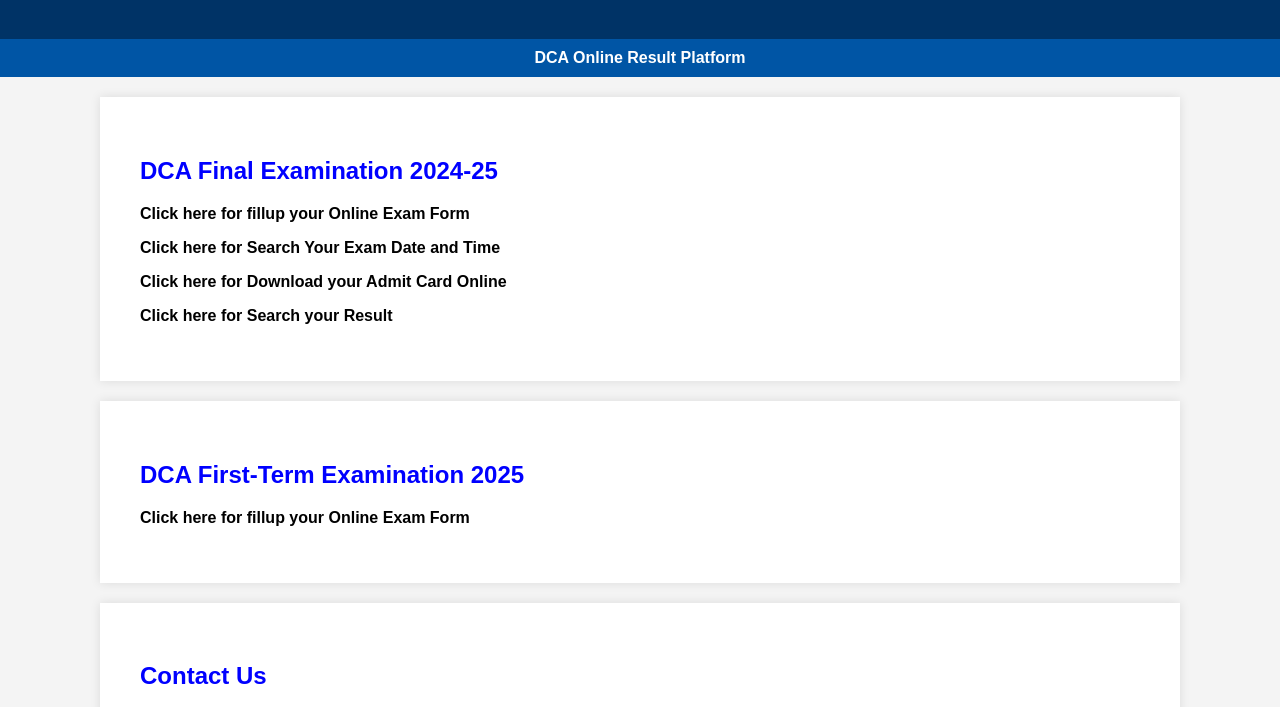
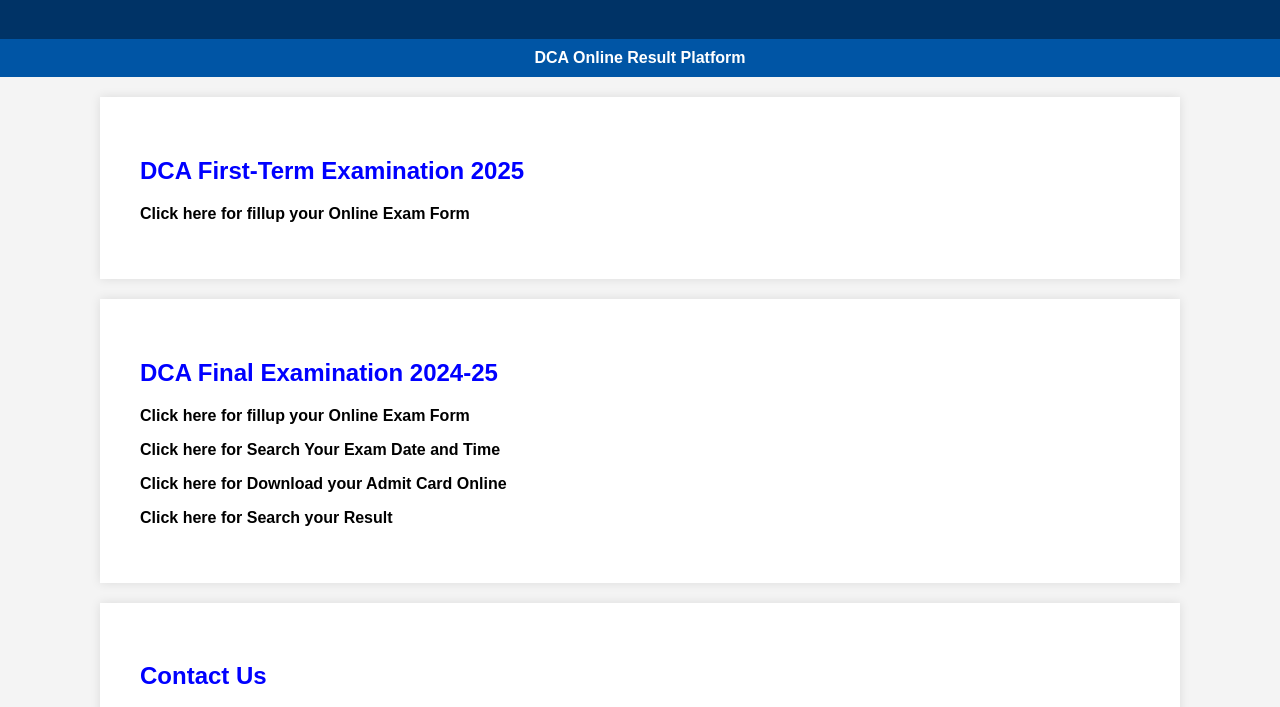
Before and after one commit to MGYCE/digitalcomputeracademy.github.io, a plain HTML site: page index.html in a window 1280 px wide. Shown: the part 81-788 px from the top of the page. Drawn offline with Linux system fonts and the light colour scheme.

Commit message:
Update index.html

```diff
--- a/index.html
+++ b/index.html
@@ -55,8 +55,13 @@
 <nav>
     <a href="#about">DCA Online Result Platform</a>
 </nav>
-
-<section id="first">
+    <section id="first">
+    <h2><FONT COLOR="BLUE">DCA First-Term Examination 2025</FONT></h2>
+    <p><a href="https://mgyce.github.io/dcaonlineexamform.github.io" target="_blank" style="text-decoration: none; color: #000; font-weight: bold;">
+    Click here for fillup your Online Exam Form
+</a></p>
+</section>
+    <section id="final">
     <h2><FONT COLOR="BLUE">DCA Final Examination 2024-25</FONT></h2>
     <p><a href="https://mgyce.github.io/dcaonlineexamform.github." target="_blank" style="text-decoration: none; color: #000; font-weight: bold;">
     Click here for fillup your Online Exam Form
@@ -69,12 +74,6 @@
 </a></p>
     <p><a href="https://mgyce.github.io/dcaresult.github." target="_blank" style="text-decoration: none; color: #000; font-weight: bold;">
     Click here for Search your Result
-</a></p>
-</section>
-    <section id="first">
-    <h2><FONT COLOR="BLUE">DCA First-Term Examination 2025</FONT></h2>
-    <p><a href="https://mgyce.github.io/dcaonlineexamform.github.io" target="_blank" style="text-decoration: none; color: #000; font-weight: bold;">
-    Click here for fillup your Online Exam Form
 </a></p>
 </section>
 <section id="contact">
```
